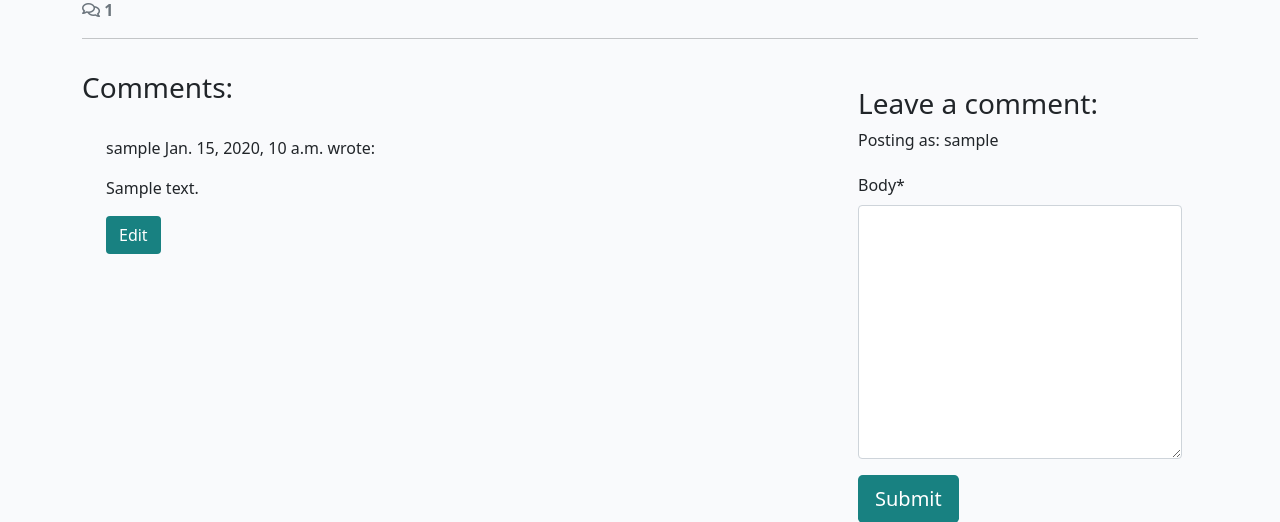
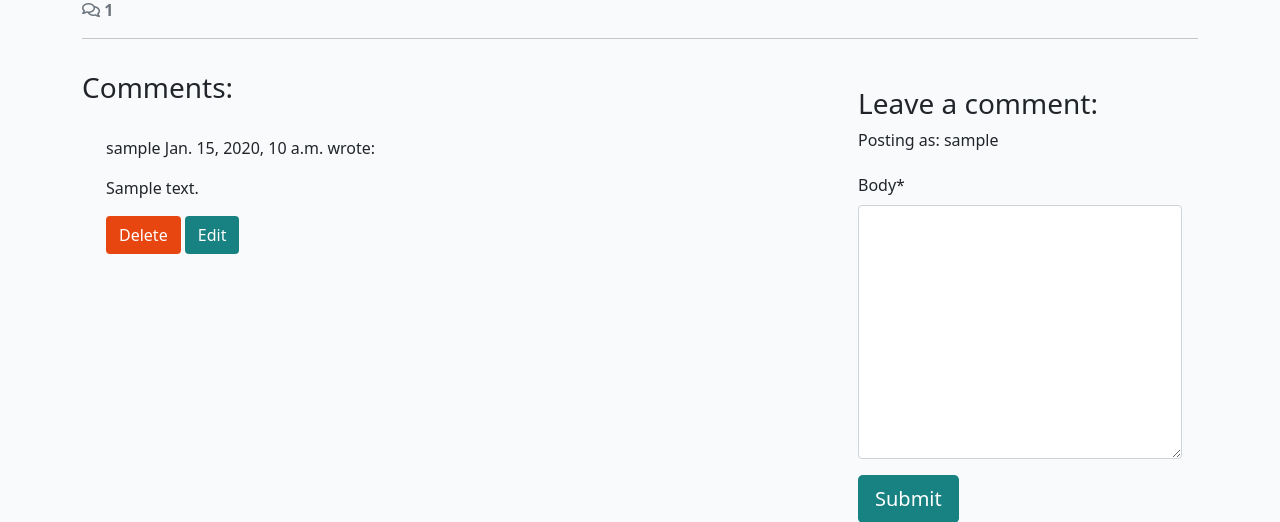
Before and after one commit to waiyiwong/django-blog, a Django app: a page that uses blog/templates/blog/post_detail.html in a window 1280 px wide. Shown: the part 494-1016 px from the top of the page. Run offline with Django 4.2, Linux system fonts and the light colour scheme; a user stored in the database is signed in; tables that the repository leaves empty hold one stand-in row (values such as "Sample post"); some libraries are stand-ins or nearby versions.

Commit message:
added comment CRUD

```diff
--- a/blog/templates/blog/post_detail.html
+++ b/blog/templates/blog/post_detail.html
@@ -64,6 +64,7 @@
                     </p>
                     {% endif %}
                     {% if user.is_authenticated and comment.author == user %}
+                    <button class="btn btn-delete" comment_id="{{ comment.id }}">Delete</button>
                     <button class="btn btn-edit" comment_id="{{ comment.id }}">Edit</button>
                     {% endif %}
                 </div>
@@ -89,6 +90,26 @@
             </div>
     </div>
     </div>
+<!-- Delete confirmation modal -->
+<div class="modal fade" id="deleteModal" tabindex="-1" aria-labelledby="deleteModalLabel" aria-hidden="true">
+    <div class="modal-dialog">
+        <div class="modal-content">
+            <div class="modal-header">
+                <h5 class="modal-title" id="deleteModalLabel">Delete comment?</h5>
+                <button type="button" class="btn-close" data-bs-dismiss="modal" aria-label="Close"></button>
+            </div>
+            <div class="modal-body">
+                Are you sure you want to delete your comment?
+                This action cannot be undone.
+            </div>
+            <div class="modal-footer">
+                <button type="button" class="btn btn-secondary" data-bs-dismiss="modal">Close</button>
+                <a id="deleteConfirm" href="#" class="btn btn-danger">Delete</a>
+            </div>
+        </div>
+    </div>
+</div>
+
 
     {% endblock content %}
 
--- a/blog/urls.py
+++ b/blog/urls.py
@@ -6,4 +6,6 @@ urlpatterns = [
     path('<slug:slug>/', views.post_detail, name='post_detail'),
     path('<slug:slug>/edit_comment/<int:comment_id>',
         views.comment_edit, name='comment_edit'),
+    path('<slug:slug>/delete_comment/<int:comment_id>',
+        views.comment_delete, name='comment_delete'),
 ]
--- a/blog/views.py
+++ b/blog/views.py
@@ -81,3 +81,19 @@ def comment_edit(request, slug, comment_id):
             messages.add_message(request, messages.ERROR, 'Error updating comment!')
 
     return HttpResponseRedirect(reverse('post_detail', args=[slug]))
+
+def comment_delete(request, slug, comment_id):
+    """
+    view to delete comment
+    """
+    queryset = Post.objects.filter(status=1)
+    post = get_object_or_404(queryset, slug=slug)
+    comment = get_object_or_404(Comment, pk=comment_id)
+
+    if comment.author == request.user:
+        comment.delete()
+        messages.add_message(request, messages.SUCCESS, 'Comment deleted!')
+    else:
+        messages.add_message(request, messages.ERROR, 'You can only delete your own comments!')
+
+    return HttpResponseRedirect(reverse('post_detail', args=[slug]))
--- a/static/js/comments.js
+++ b/static/js/comments.js
@@ -2,6 +2,10 @@ const editButtons = document.getElementsByClassName("btn-edit");
 const commentText = document.getElementById("id_body");
 const commentForm = document.getElementById("commentForm");
 const submitButton = document.getElementById("submitButton");
+
+const deleteModal = new bootstrap.Modal(document.getElementById("deleteModal"));
+const deleteButtons = document.getElementsByClassName("btn-delete");
+const deleteConfirm = document.getElementById("deleteConfirm");
 
 /**
 * Initializes edit functionality for the provided edit buttons.
@@ -22,3 +26,22 @@ for (let button of editButtons) {
     commentForm.setAttribute("action", `edit_comment/${commentId}`);
   });
 }
+
+
+/**
+* Initializes deletion functionality for the provided delete buttons.
+*
+* For each button in the `deleteButtons` collection:
+* - Retrieves the associated comment's ID upon click.
+* - Updates the `deleteConfirm` link's href to point to the
+* deletion endpoint for the specific comment.
+* - Displays a confirmation modal (`deleteModal`) to prompt
+* the user for confirmation before deletion.
+*/
+for (let button of deleteButtons) {
+    button.addEventListener("click", (e) => {
+      let commentId = e.target.getAttribute("comment_id");
+      deleteConfirm.href = `delete_comment/${commentId}`;
+      deleteModal.show();
+    });
+  }
```
